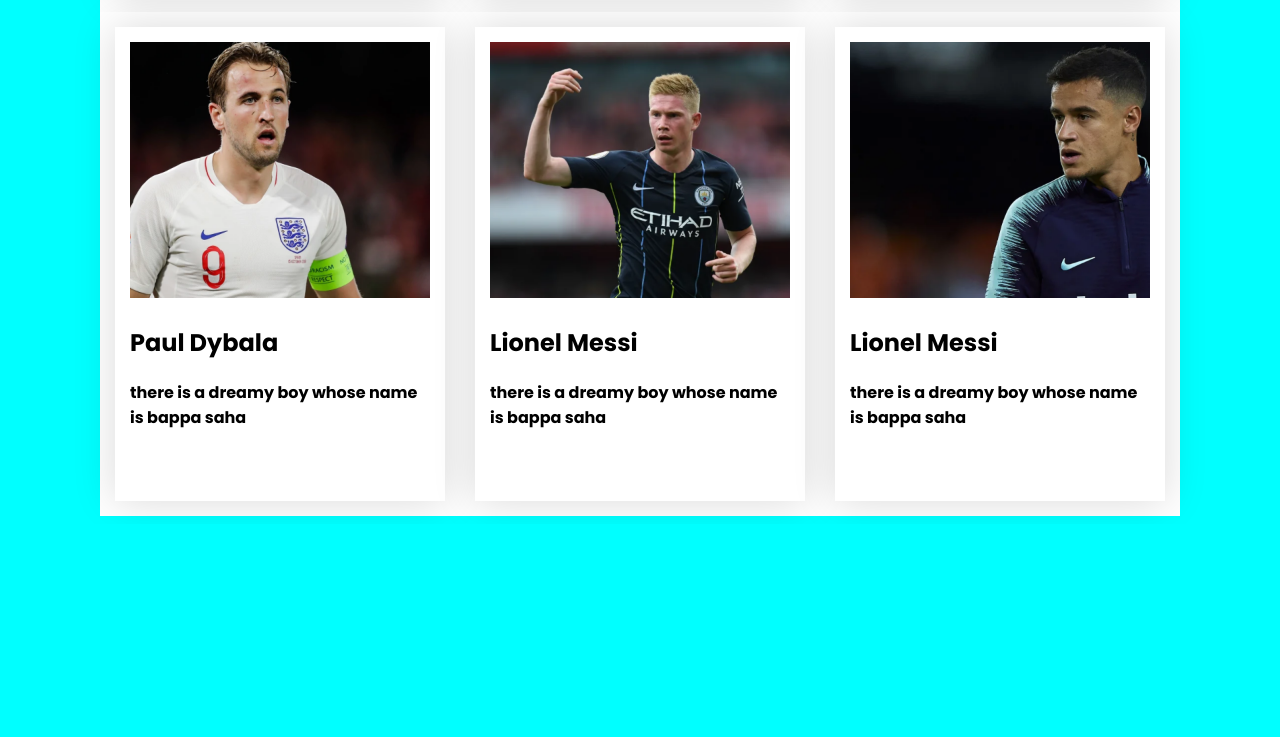
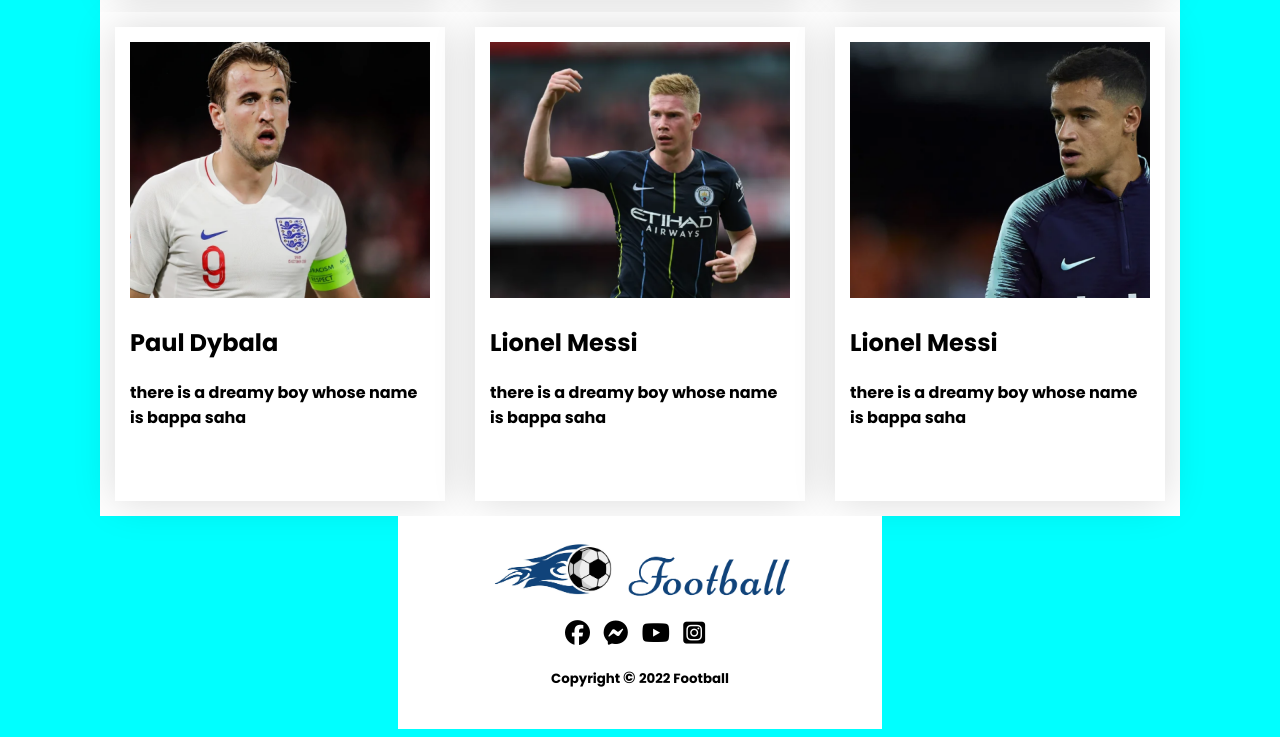
Before and after one commit to bappasahabapi0/football-assignment, a plain HTML site: page index.html in a window 1280 px wide. Shown: the part 1508-2245 px from the top of the page. Before the commit the page ends 2032 px from the top, so only its background shows below. Drawn offline with Linux system fonts and the light colour scheme.

Commit message:
footer is added

```diff
--- a/index.html
+++ b/index.html
@@ -5,6 +5,8 @@
     <meta charset="UTF-8">
     <meta http-equiv="X-UA-Compatible" content="IE=edge">
     <meta name="viewport" content="width=device-width, initial-scale=1.0">
+    <!-- Using font awesome -->
+    <script src="https://kit.fontawesome.com/0a82a40ac1.js" crossorigin="anonymous"></script>
     <!-- Adding style CSS file -->
     <link rel="stylesheet" href="style.css">
     <title>football</title>
@@ -59,8 +61,6 @@
                 </div>
             </div>
         </section>
-
-
         <!-- Second  three cards section -->
         <section class="container">
             <div class="second-three-cards">
@@ -176,6 +176,23 @@
             </div>
         </section>
     </main>
+    <footer>
+        <div class="foot-container">
+            <div class="logo">
+                <img src="images/Logo.png" alt="">
+            </div>
+            <div class="social-icons">
+                <i class="fab fa-facebook"></i>
+                <i class="fab fa-facebook-messenger"></i>
+                <i class="fab fa-youtube"></i>
+                <i class="fab fa-instagram-square"></i>
+            </div>
+            <p><small>Copyright </small> © <small> 2022 Football</small></p>
+
+        </div>
+
+
+    </footer>
 </body>
 
 </html>
--- a/style.css
+++ b/style.css
@@ -80,3 +80,37 @@ main{
     grid-template-columns: repeat(3,1fr);
     grid-column-gap: 30px;
 }
+/* -------------------------------------------
+                       Footer part
+----------------------------------------------------*/
+footer{
+    display: flex;
+    justify-content: center;
+    /* flex-wrap: wrap; */
+
+}
+.foot-container{
+    background-color:white;
+    /* background-color: violet; */
+    width: 484px;
+    height: 213px;
+    display: flex;
+    flex-direction: column;
+    justify-content: center;
+    align-items: center;
+}
+.logo img{
+    width: 300px;
+}
+
+.social-icons .fab{
+   font-size: 25px;
+   padding-right: 10px;
+}
+.fab:hover{
+   color:  #4267B2;
+   /* font-size: 25px; */
+   transform: rotate(180deg);
+   transition: transform .5s;
+
+}
```
